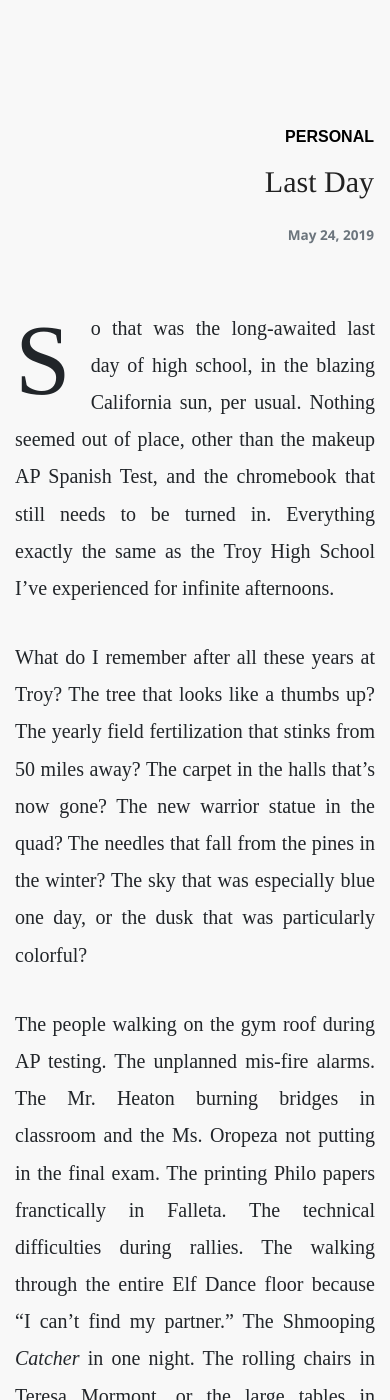
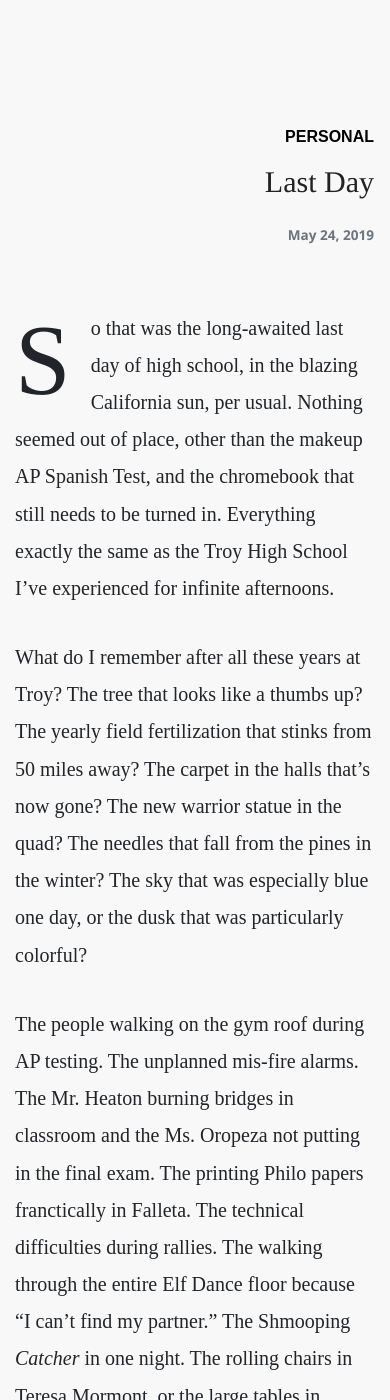
Before and after one commit to law-wang/Moodblog, a Jekyll site: the page built from _posts/2019-05-24-last-day.md, in a window 390 px wide and 1400 px high. Built offline with Jekyll 4.4.1, drawn with Linux system fonts in a browser that asks for light colours; nearby versions of some CDN libraries; some web fonts are replaced.

Commit message:
Update customize.css

```diff
--- a/assets/css/customize.css
+++ b/assets/css/customize.css
@@ -178,9 +178,9 @@ body {
     .about {
         display: none;
     }
-    .article-post {
+    /* .article-post {
         text-align: justify;
-    }
+    } */
 }
 @media (max-width: 731px) {
     .loop-card-image {
```
